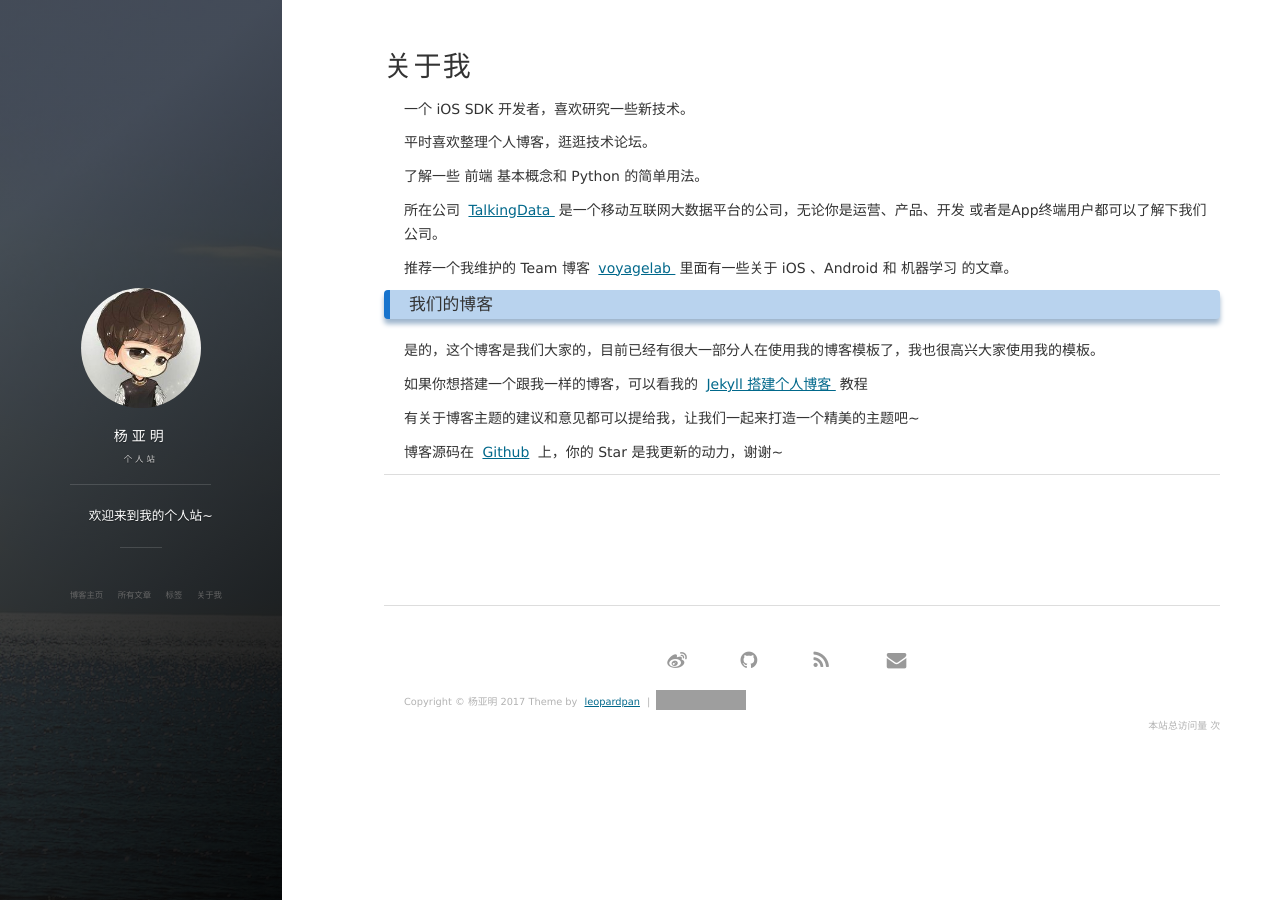
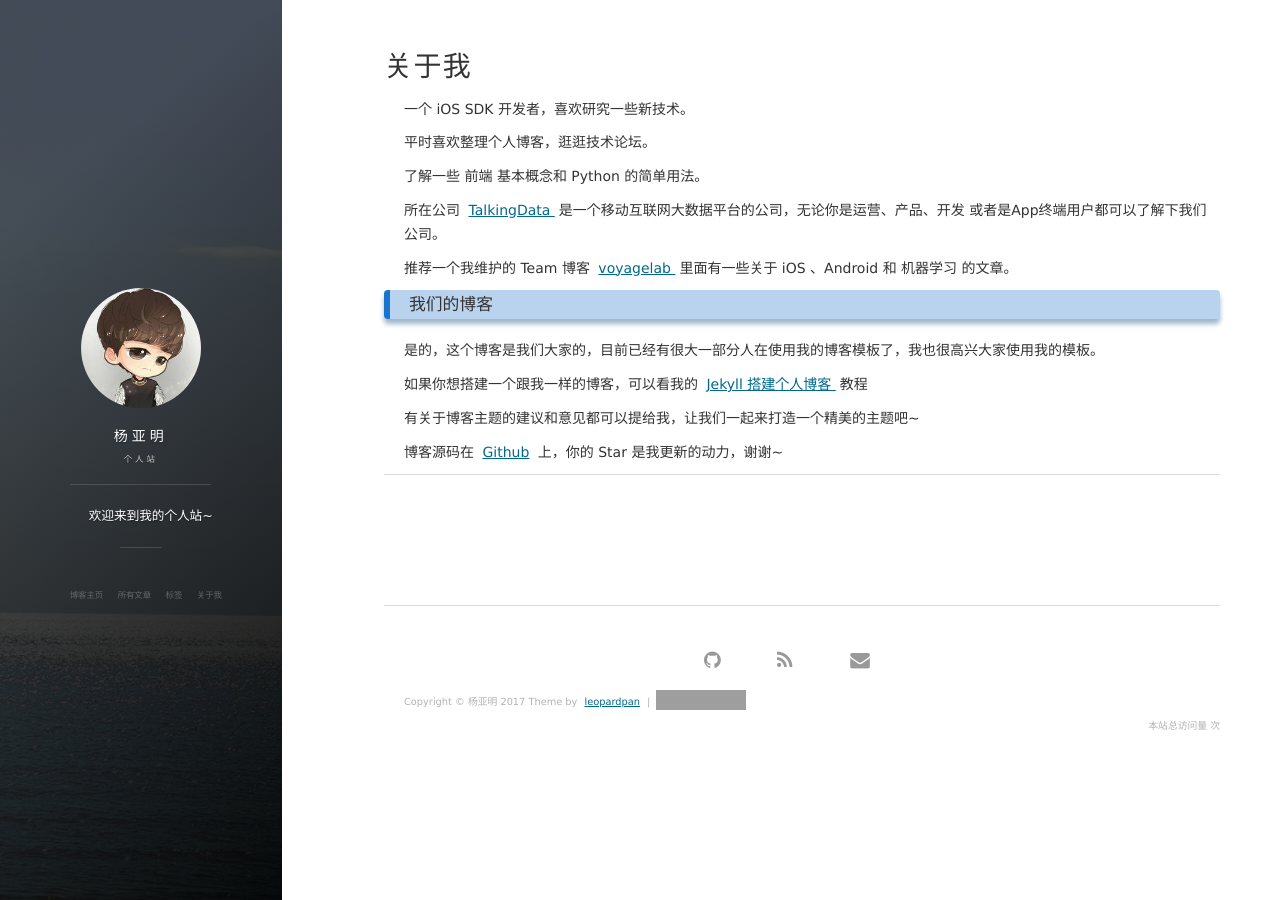
Before and after one commit to YaminZz/YaminZz.github.io, a Jekyll site: the page built from about.md, in a window 1280 px wide. Built offline with Jekyll 4.4.1, drawn with Linux system fonts in a browser that asks for light colours; nearby versions of some CDN libraries; comment, search, counter and statistics services are not loaded; grey boxes are pictures that could not be loaded.

Commit message:
bolg modify

```diff
--- a/_config.yml
+++ b/_config.yml
@@ -3,7 +3,7 @@
 subtitle: 个人站
 description: 欢迎来到我的个人站~
 # 头像里面的标题
-avatarTitle: leopardpan
+avatarTitle: Yamin
 # 头像里面的描述
 avatarDesc: web前端开发
 url: "www.guapi.vip"
@@ -16,7 +16,7 @@
 
 # Social
 social:
-    weibo: 5366874726
+    weibo:
     github: YaminZz
     # twitter:
     mail: 291691556@qq.com
@@ -24,7 +24,7 @@
 # 百度统计
 # 使用博客模板请去掉或者更换 id
 baidu:
-    id: 8ba1c6be0953b6f9c2ba38e57f615421
+
 
 # Google Analytics
 # 使用博客模板请去掉或者更换 id
```
